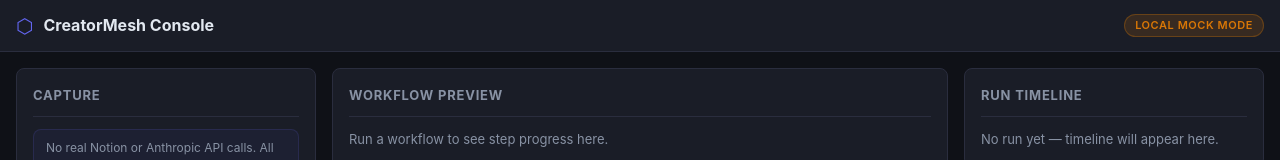
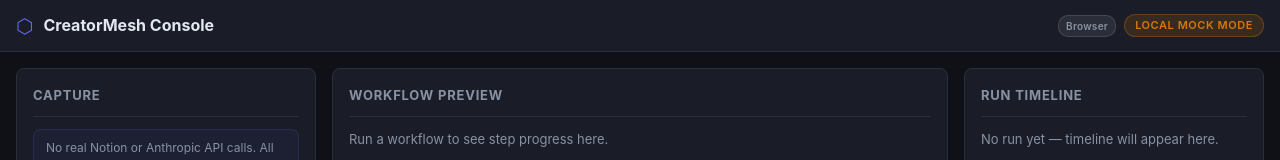
Before and after one commit to CarterShi01/creator-mesh, a React (Vite) app in the folder clients/creator-console/: page / in a window 1280 px wide. Shown: the top 160 px of the page. Built offline with nearby package versions, Linux system fonts and the light colour scheme.

Commit message:
feat(console): add pwa status ux

```diff
--- a/clients/creator-console/src/components/Header.tsx
+++ b/clients/creator-console/src/components/Header.tsx
@@ -1,4 +1,5 @@
 import type { RunStatus } from '../model/types'
+import { PwaStatus } from './PwaStatus'
 
 interface HeaderProps {
   runStatus: RunStatus
@@ -12,6 +13,7 @@
         <h1 className="header-title">CreatorMesh Console</h1>
       </div>
       <div className="header-badges">
+        <PwaStatus />
         <span className="badge badge-mock">Local Mock Mode</span>
         {runStatus !== 'idle' && (
           <span className={`badge badge-status badge-status--${runStatus}`}>
--- /dev/null
+++ b/clients/creator-console/src/components/PwaStatus.tsx
@@ -0,0 +1,28 @@
+import { usePwa } from '../hooks/usePwa'
+
+export function PwaStatus() {
+  const { isStandalone, isOfflineReady, updateAvailable } = usePwa()
+
+  return (
+    <div className="pwa-status" title="App mode and offline status">
+      <span className={`pwa-badge ${isStandalone ? 'pwa-badge--standalone' : 'pwa-badge--browser'}`}>
+        {isStandalone ? 'App' : 'Browser'}
+      </span>
+      {isOfflineReady && (
+        <span className="pwa-badge pwa-badge--offline-ready" title="Offline shell ready">
+          Offline ✓
+        </span>
+      )}
+      {updateAvailable && (
+        <span
+          className="pwa-badge pwa-badge--update"
+          title="New version available — reload to update"
+          onClick={() => window.location.reload()}
+          style={{ cursor: 'pointer' }}
+        >
+          Update ↻
+        </span>
+      )}
+    </div>
+  )
+}
--- /dev/null
+++ b/clients/creator-console/src/hooks/usePwa.ts
@@ -0,0 +1,39 @@
+import { useState, useEffect } from 'react'
+
+export interface PwaState {
+  isStandalone: boolean
+  isOfflineReady: boolean
+  needsRefresh: boolean
+  updateAvailable: boolean
+}
+
+export function usePwa(): PwaState {
+  const [isStandalone] = useState(
+    () =>
+      window.matchMedia('(display-mode: standalone)').matches ||
+      (navigator as Navigator & { standalone?: boolean }).standalone === true
+  )
+  const [isOfflineReady, setIsOfflineReady] = useState(false)
+  const [updateAvailable, setUpdateAvailable] = useState(false)
+
+  useEffect(() => {
+    // vite-plugin-pwa auto-registers the service worker
+    // We listen for controller changes to detect offline readiness
+    if ('serviceWorker' in navigator) {
+      navigator.serviceWorker.ready.then(() => {
+        setIsOfflineReady(true)
+      })
+
+      navigator.serviceWorker.addEventListener('controllerchange', () => {
+        setUpdateAvailable(true)
+      })
+    }
+  }, [])
+
+  return {
+    isStandalone,
+    isOfflineReady,
+    needsRefresh: updateAvailable,
+    updateAvailable,
+  }
+}
--- a/clients/creator-console/src/styles.css
+++ b/clients/creator-console/src/styles.css
@@ -532,3 +532,43 @@
   border: 1px solid rgba(99,102,241,0.18);
   border-radius: 6px;
 }
+
+/* ─── PWA Status ────────────────────────────────────── */
+
+.pwa-status {
+  display: flex;
+  align-items: center;
+  gap: 6px;
+}
+
+.pwa-badge {
+  font-size: 10px;
+  font-weight: 600;
+  padding: 2px 7px;
+  border-radius: 10px;
+  letter-spacing: 0.03em;
+}
+
+.pwa-badge--browser {
+  background: rgba(139,148,158,0.15);
+  color: #8892a4;
+  border: 1px solid rgba(139,148,158,0.25);
+}
+
+.pwa-badge--standalone {
+  background: rgba(99,102,241,0.15);
+  color: #818cf8;
+  border: 1px solid rgba(99,102,241,0.3);
+}
+
+.pwa-badge--offline-ready {
+  background: rgba(34,197,94,0.12);
+  color: #22c55e;
+  border: 1px solid rgba(34,197,94,0.25);
+}
+
+.pwa-badge--update {
+  background: rgba(245,158,11,0.15);
+  color: #f59e0b;
+  border: 1px solid rgba(245,158,11,0.3);
+}
```
